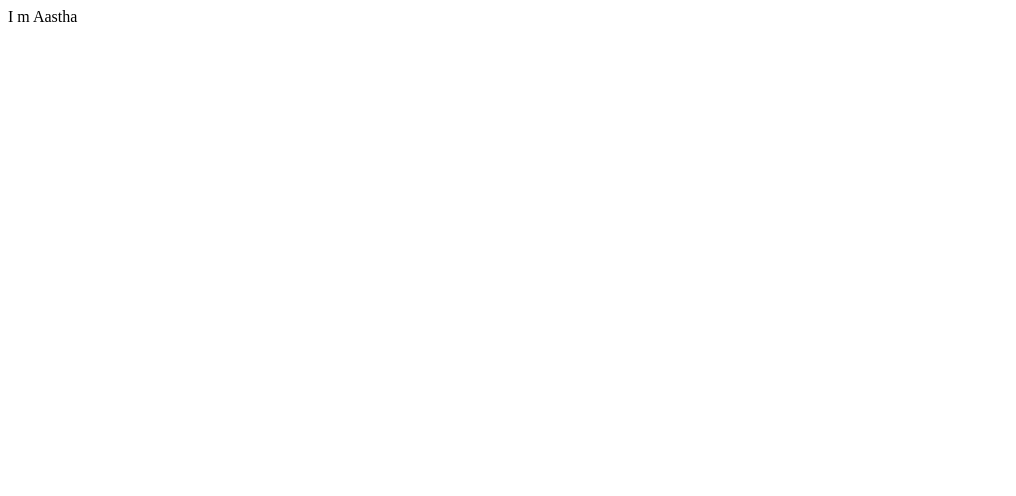
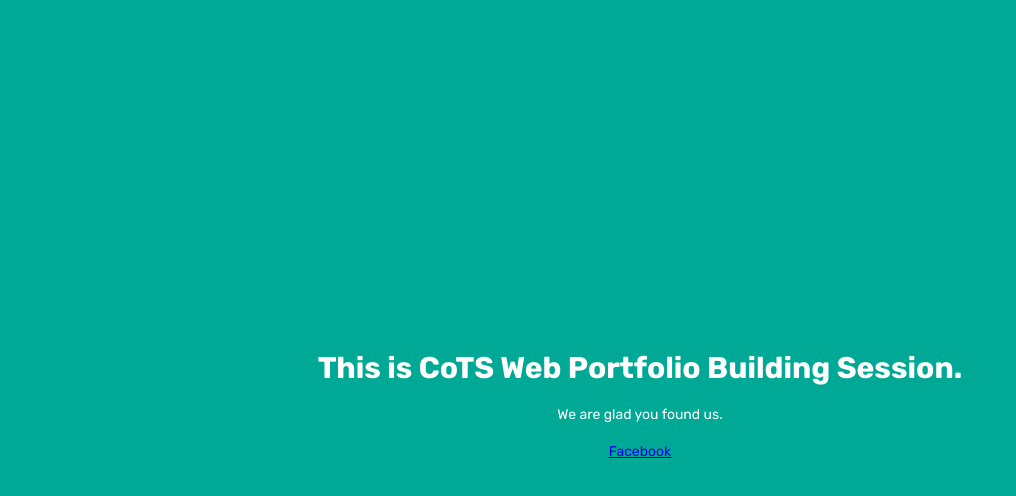
Before and after one commit to PAastha/brownie, a plain HTML site: page index.html in a window 1280 px wide. Shown: the whole page, without its empty margins (0-1016 px from the left). Drawn offline with Linux system fonts and the light colour scheme.

Commit message:
Updated version 1

```diff
--- a/index.html
+++ b/index.html
@@ -1,6 +1,61 @@
-<!DOCTYPE HTML>
 <html>
-<body
-<p>I m Aastha</p>
+<head>
+<meta charset="UTF-8">
+<meta name="viewport" content="width=device-width, initial-scale=1.0">
+<meta http-equiv="X-UA-Compatible" content="ie=edge">
+<meta http-equiv="cache-control" content="max-age=0" />
+<meta http-equiv="cache-control" content="no-cache" />
+<meta http-equiv="expires" content="0" />
+<meta http-equiv="pragma" content="no-cache" />
+<title>CoTS Portfolio</title>
+<style>
+
+
+      html
+      {
+        font-size: 62.5%;
+      }
+
+      body
+      {
+        margin: 0;
+        padding: 0;
+        font-size: 1.6rem;
+        color: #fff;
+        background: #00A995;
+        background-repeat: no-repeat;
+      }
+
+      h1,h3
+      {
+        font-family: 'Rubik', sans-serif;
+        text-align: center;
+        margin: 0;
+        padding-bottom: 1rem;
+      }
+
+
+      h1
+      {
+        margin: 35rem 0 1rem;
+        font-size: 3rem;
+      }
+
+      h3
+      {
+        font-weight: normal;
+        font-size: 1.4rem;
+        padding-bottom: 2rem;
+      }
+
+      a:hover { text-decoration: none; }
+
+      </style>
+</head>
+<body>
+<h1>This is CoTS Web Portfolio Building Session.</h1>
+<h3>We are glad you found us.</h3>
+<h3><a href="https://facebook.com/cots2013">Facebook</a></h3>
+<link href="https://fonts.googleapis.com/css2?family=Rubik:wght@400;700&display=swap" rel="stylesheet">
 </body>
 </html>
```
